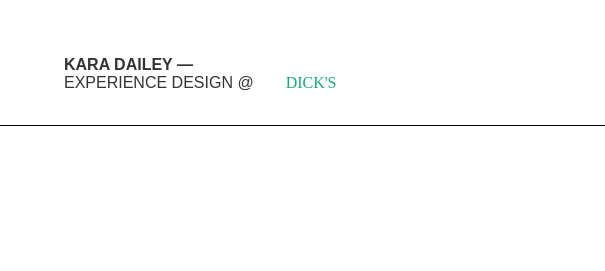
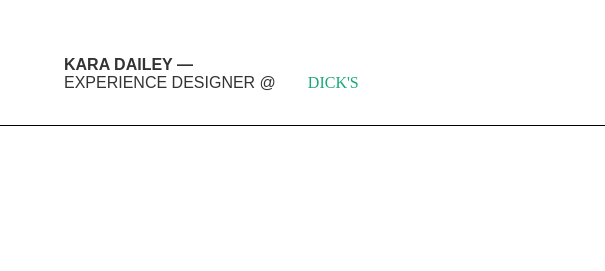
Before and after one commit to kdails/Karas_site, a plain HTML site: page index.html in a window 1280 px wide. Shown: the top 271 px of the page, 0-605 px from the left. Drawn offline with nearby package versions, Linux system fonts and the light colour scheme.

Commit message:
Update index.html

```diff
--- a/index.html
+++ b/index.html
@@ -72,7 +72,7 @@
 	  <nav class="cf dt w-100 bb border-box pa4 ph5-ns">
 	    <div class="pt2">
 	      <div class="cf fl dn dn-m dib-l w-40-l">
-	        <a class="link dim dark-gray system-sans-serif f5 dib mt3 mr3 mr4-ns" href=index.html title="Kara Dailey"><strong>KARA DAILEY — </strong><br>EXPERIENCE DESIGN @ <a class="green">DICK'S</a></a>
+	        <a class="link dim dark-gray system-sans-serif f5 dib mt3 mr3 mr4-ns" href=index.html title="Kara Dailey"><strong>KARA DAILEY — </strong><br>EXPERIENCE DESIGNER @ <a class="green">DICK'S</a></a>
 	      </div>
 	      <a class="cf dtc v-mid mid-gray link dim fl center tc-l tl w-20 w-20-m w-20-l" href=index.html title="Home">
 	        <img src="klogo.gif" class="dib logo-size" alt="Kara's Site">
```
